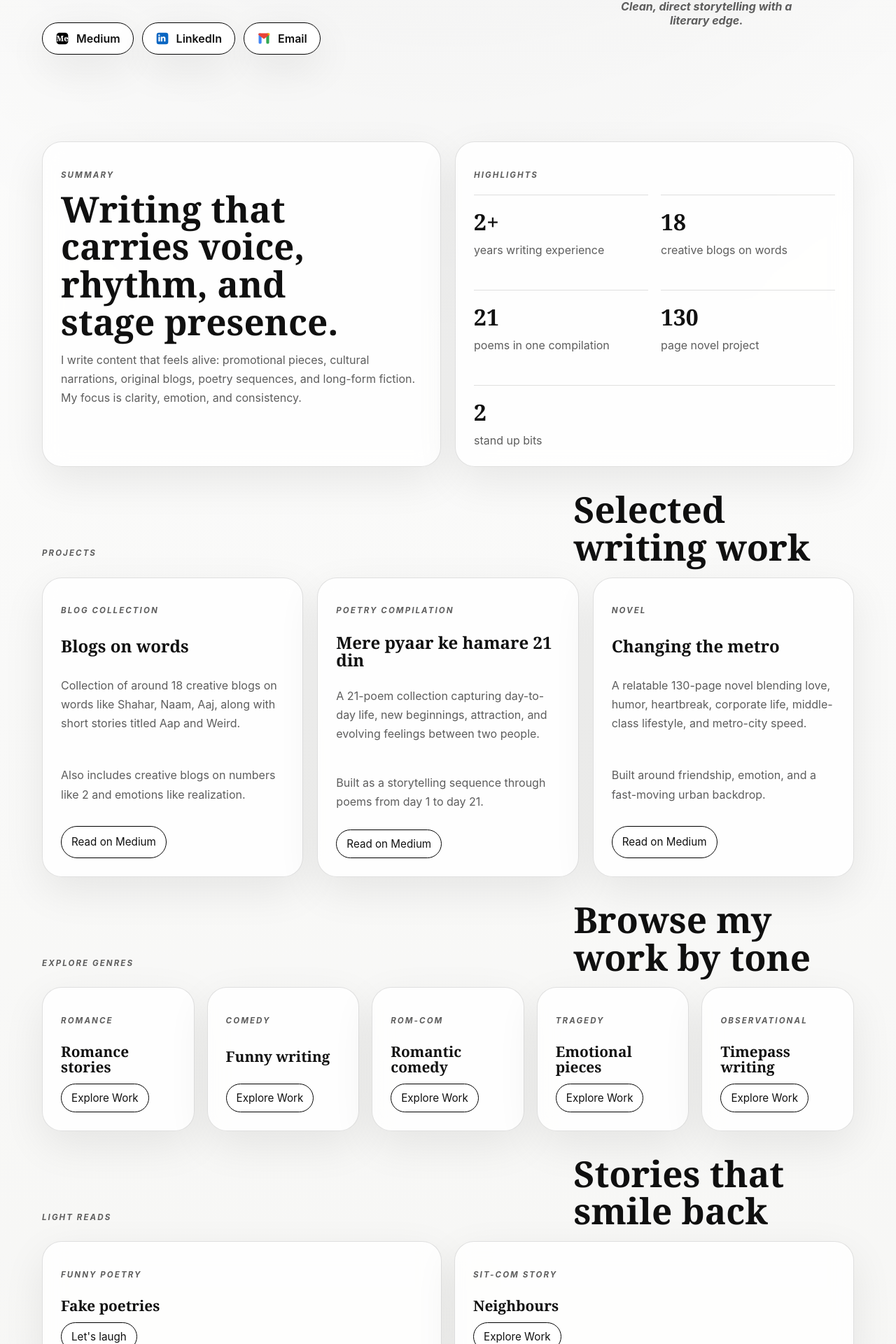
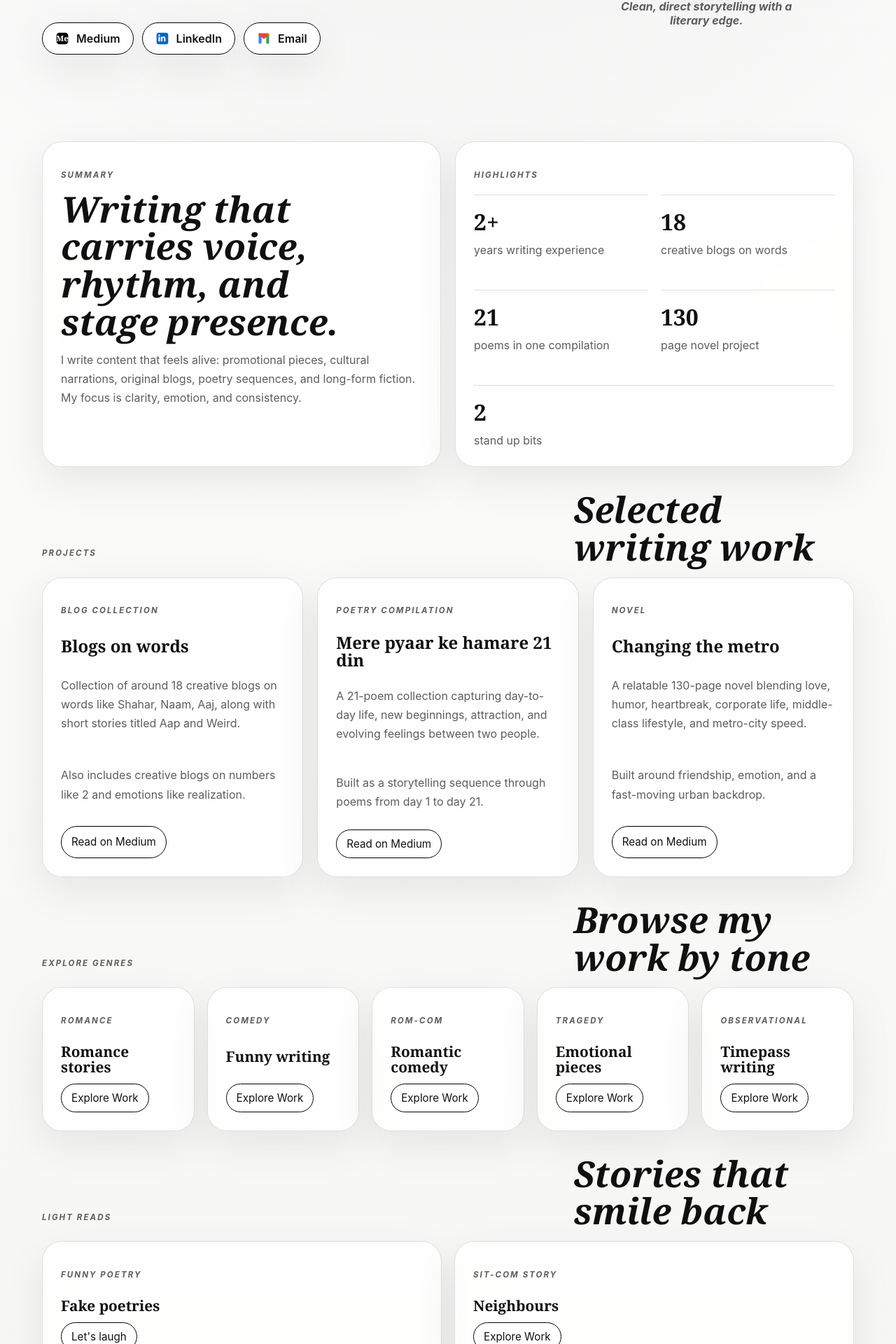
Before and after one commit to Kartikgupta08/Writer-Portfolio, a React (Vite) app: page / in a window 1280 px wide. Shown: the part 663-2583 px from the top of the page at 70% size. Built offline with nearby package versions, Linux system fonts and the light colour scheme.

Commit message:
Minor updates

```diff
--- a/src/App.jsx
+++ b/src/App.jsx
@@ -168,7 +168,7 @@ export default function App() {
         <section className="section grid-2" id="experience">
           <article className="card intro-card">
             <p className="section-label">Summary</p>
-            <h2>Writing that carries voice, rhythm, and stage presence.</h2>
+            <h2 className="italic-heading">Writing that carries voice, rhythm, and stage presence.</h2>
             <p>
               I write content that feels alive: promotional pieces, cultural narrations, original blogs,
               poetry sequences, and long-form fiction. My focus is clarity, emotion, and consistency.
@@ -190,7 +190,7 @@ export default function App() {
         <section className="section" id="projects">
           <div className="section-heading">
             <p className="section-label">Projects</p>
-            <h2>Selected writing work</h2>
+            <h2 className="italic-heading">Selected writing work</h2>
           </div>
 
           <div className="projects-grid">
@@ -223,7 +223,7 @@ export default function App() {
         <section className="section genre-explore">
           <div className="section-heading">
             <p className="section-label">Explore Genres</p>
-            <h2>Browse my work by tone</h2>
+            <h2 className="italic-heading">Browse my work by tone</h2>
           </div>
 
           <div className="genre-grid">
@@ -262,7 +262,7 @@ export default function App() {
         <section className="section genre-explore">
           <div className="section-heading">
             <p className="section-label">Light Reads</p>
-            <h2>Stories that smile back</h2>
+            <h2 className="italic-heading">Stories that smile back</h2>
           </div>
 
           <div className="genre-grid genre-grid-compact">
--- a/src/styles.css
+++ b/src/styles.css
@@ -123,6 +123,11 @@ a { color: inherit; }
 
 .section-label,
 .project-type {
+  font-weight: 700;
+  font-style: italic;
+}
+
+.italic-heading {
   font-weight: 700;
   font-style: italic;
 }
```
